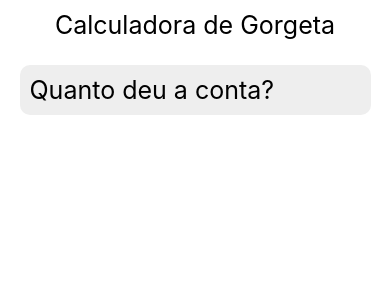
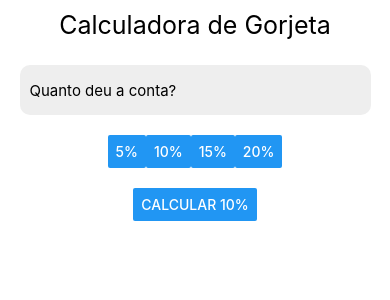
Before and after one commit to weullermarcos/react_native_1, a React Native app: screen / in a window 390 px wide. Shown: the top 300 px of the page. Built offline with nearby package versions, Linux system fonts and the light colour scheme.

Commit message:
calculadora de gorjeta 2 e 3

```diff
--- a/App.js
+++ b/App.js
@@ -92,23 +92,77 @@ const HeaderText = styled.Text `
   margin-top: 10px;
 `;
 
-
 //Campo para digitar texto
 const Input = styled.TextInput `
   height: 50px;
   width: 90%;
-  font-size: 25px;
+  font-size: 15px;
   background-color: #EEEEEE;
   margin-top: 25px;
   border-radius: 10px;
   padding: 10px;
+`;
+
+//Botao Calcular
+const CalcButton = styled.Button `
+  margin-top: 60px;
+`;
+
+//Area que exibe o resultado
+const ResultArea = styled.View `
+  width: 100%;
+  justify-content: center;
+  align-items: center;
+  padding: 20px;
+  border: 3px dashed #CCCCCC;
+  margin-top: 30px;
+`;
+
+//Titulo dos resultados
+const ResultItemTitle = styled.Text `
+  font-size: 18px;
+  font-weight: bold;
+  margin-top: 20px;
+`;
+
+//Campo para exibir resultado
+const ResultItem = styled.Text `
+  font-size: 12px;
+  margin-top: 20px;
+`;
+
+//Campo para area de porcentagem
+const PctArea = styled.View `
+  flex-direction: row;
+  margin: 20px;
+`;
+
+//Botao de porcentagem
+const PctItem = styled.Button `
+
 
 `;
 
 export default () =>{
 
 
-  const [bill, setBill ] = useState('');
+  const [bill, setBill ] = useState(''); //valor da conta
+  const [tip, setTip ] = useState(0); //valor da gorgeta
+  const [pct, setPct ] = useState(10); //valor padrao da porcentagem
+
+  const calc = () => {
+
+    //Convertendo bill de string para float
+    let nBill = parseFloat(bill);
+
+    if(nBill){
+      setTip(nBill * (pct/100));
+    }
+    else{
+      alert('Digite um valor');
+    }
+
+  }
 
   return(
 
@@ -146,7 +200,7 @@ export default () =>{
 
       <Page>
 
-        <HeaderText>Calculadora de Gorgeta</HeaderText>
+        <HeaderText>Calculadora de Gorjeta</HeaderText>
         <Input
           placeholder = "Quanto deu a conta?"
           placeholderTextColor = "#000000"
@@ -155,6 +209,33 @@ export default () =>{
           onChangeText={n=>setBill(n)}
         />
 
+
+        <PctArea>
+          <PctItem title="5%"  onPress={()=>setPct(5)}/>
+          <PctItem title="10%" onPress={()=>setPct(10)}/>
+          <PctItem title="15%" onPress={()=>setPct(15)}/>
+          <PctItem title="20%" onPress={()=>setPct(20)}/>
+        </PctArea>
+
+        <CalcButton
+          title = {`Calcular ${pct}%`}
+          onPress={calc}
+        />
+
+        {tip > 0 &&
+
+          <ResultArea>
+            <ResultItemTitle>Valor da Conta</ResultItemTitle>
+            <ResultItem>R$ {parseFloat(bill).toFixed(2)}</ResultItem>
+
+            <ResultItemTitle>Valor da Gorjeta</ResultItemTitle>
+            <ResultItem>R$ {tip.toFixed(2)} ({pct}%)</ResultItem>
+
+            <ResultItemTitle>Valor Total</ResultItemTitle>
+            <ResultItem>R$ {(parseFloat(bill) + parseFloat(tip)).toFixed(2)}</ResultItem>
+          </ResultArea>
+        }
+
       </Page>
   );
 }
```
